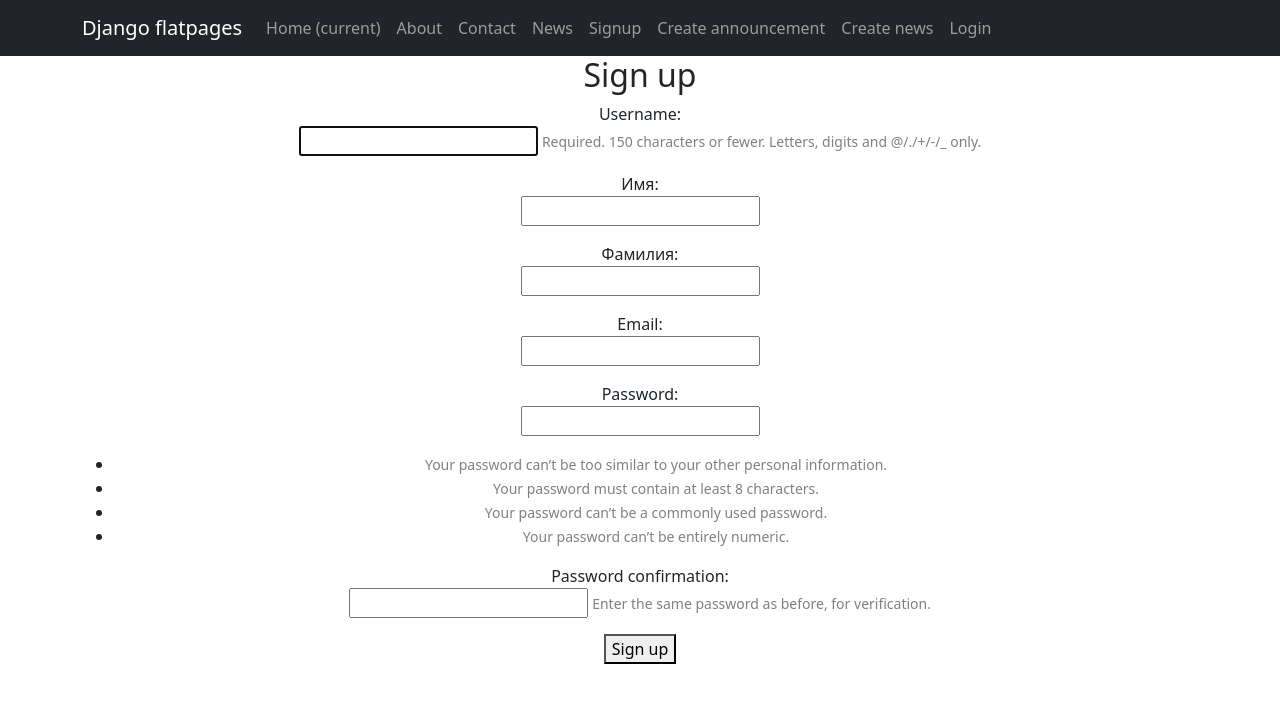
After one commit to AlexandrIlin117/MMORPG, a Django app: page /sitelogic/signup/ in a window 1280 px wide. The commit adds this page. Shown: the top 703 px of the page. Run offline with Django 4.2, Linux system fonts and the light colour scheme; some libraries are stand-ins or nearby versions.

Commit message:
ИТОГОВЫЙ ПРОЕКТ 20.7 J-03 V1.9

```diff
--- a/sitelogic/admin.py
+++ b/sitelogic/admin.py
@@ -1,8 +1,9 @@
 from django.contrib import admin
-from .models import Publication,Category,Reaction
+from .models import Publication,Category,Reaction,OneTimeCode
 
 
 # Register your models here.
 admin.site.register(Publication)
 admin.site.register(Category)
 admin.site.register(Reaction)
+admin.site.register(OneTimeCode)
--- a/sitelogic/forms.py
+++ b/sitelogic/forms.py
@@ -3,6 +3,7 @@ from .models import Publication
 from allauth.account.forms import SignupForm
 from django.contrib.auth.models import Group
 from django.contrib.auth.models import User
+from django.contrib.auth.forms import UserCreationForm
 
 class PublicationForm(forms.ModelForm):
    class Meta:
@@ -31,3 +32,18 @@ class UserForm(forms.ModelForm):
            'first_name',
            'last_name',
        ]
+
+class BaseRegisterForm(UserCreationForm):
+    email = forms.EmailField(label = "Email")
+    first_name = forms.CharField(label = "Имя")
+    last_name = forms.CharField(label = "Фамилия")
+    # Verification_code = forms.CharField(label="Проверочный код")
+
+    class Meta:
+        model = User
+        fields = ("username",
+                  "first_name",
+                  "last_name",
+                  "email",
+                  "password1",
+                  "password2", )
--- a/sitelogic/urls.py
+++ b/sitelogic/urls.py
@@ -2,6 +2,8 @@ from django.urls import path
 # Импортируем созданное нами представление
 from .views import PublicationCreate, PublicationList, PrivatePage,PublicationDelete,PublicationUpdate,ReactionDelete
 from  .views import send_reaction, change_status
+from django.contrib.auth.views import LoginView, LogoutView
+from .views import signup, verification_email,ver_email
 
 
 urlpatterns = [
@@ -19,4 +21,13 @@ urlpatterns = [
     path('<int:pk>', ReactionDelete.as_view(), name='reaction_delete'),
     path('news/send_reaction', send_reaction, name='send_reaction'),
     path('private_page/change_status', change_status, name='change_status'),
+
+    # path('login/',
+    #      LoginView.as_view(template_name = 'sign/login.html'),
+    #      name='login'),
+    # path('logout/',
+    #      LogoutView.as_view(template_name = 'sign/logout.html'),
+    #      name='logout'),
+    path('signup/',signup,name='signup'),
+    path('ver_email_page/verification_email',ver_email,name='ver_email_page'),
 ]
--- a/sitelogic/views.py
+++ b/sitelogic/views.py
@@ -7,11 +7,16 @@ from django.shortcuts import redirect
 from django.views.generic import TemplateView
 from django.urls import reverse_lazy
 from django.views.generic import ListView, DetailView, CreateView, UpdateView, DeleteView
-from .models import Publication, PublicationCategory, Category, Reaction
-from .forms import PublicationForm
+from .models import Publication, PublicationCategory, Category, Reaction, OneTimeCode, User
+from .forms import PublicationForm, BaseRegisterForm
 from .filters import PublicationFilter
 from django.core.mail import EmailMultiAlternatives # импортируем класс для создание объекта письма с html
 from django.template.loader import render_to_string # импортируем функцию, которая срендерит наш html в текст
+
+from django.shortcuts import render, redirect
+from django.contrib.auth import authenticate, login
+from django.contrib.auth.forms import UserCreationForm
+from django.utils.crypto import get_random_string
 # Create your views here.
 
 class PublicationList(ListView):
@@ -145,3 +150,90 @@ def change_status(request):
 
         return redirect('private_page_list')
     return redirect('private_page_list')
+
+
+def signup(request):
+    if request.method == "POST":
+        print("А вот сейчас POST")
+        form = BaseRegisterForm(request.POST)
+        if form.is_valid():
+            data = form
+            # print(form)
+            # verification_email(data)
+            # form.save()
+            # username = form.cleaned_data.get('username')
+            # password = form.cleaned_data.get('password1')
+            print(form.cleaned_data.get('email'))
+            print(form.cleaned_data.get('username'))
+            print(form.cleaned_data.get('first_name'))
+            print(form.cleaned_data.get('last_name'))
+            print(form.cleaned_data.get('password1'))
+            print(form.cleaned_data.get('password2'))
+            session_code = get_random_string(length=32)
+            OneTimeCode.objects.create(one_email=form.cleaned_data.get('email'),
+                                       one_username=form.cleaned_data.get('username'),
+                                       one_first_name=form.cleaned_data.get('first_name'),
+                                       one_last_name=form.cleaned_data.get('last_name'),
+                                       one_password=form.cleaned_data.get('password1'),
+                                       one_check_code=session_code,
+                                    )
+            # Отправляем код на почту;
+
+            html = render_to_string(
+                'send_code.html',
+                {'session_code': session_code,
+                 },
+                # передаем в шаблон любые переменные
+            )
+            msg = EmailMultiAlternatives(
+                subject=f'Код подтверждения!',
+                from_email='ilin.run1979@yandex.ru',
+                to=[form.cleaned_data.get('email')]  # отправляем всем из списка
+            )
+            msg.attach_alternative(html, 'text/html')
+            msg.send()
+
+            # user = authenticate(username=username, password=password)
+            # login(request, user)
+            return redirect('ver_email_page')
+        else:
+            print("Форма не валидна")
+            form = BaseRegisterForm()
+        return render(request, 'signup.html', {'form': form})
+    if request.method == "GET":
+        form = BaseRegisterForm()
+
+    return render(request, 'signup.html', {'form': form})
+
+
+def verification_email(data):
+    print(type(data))
+    print("тест")
+    inform = data
+    username = inform.cleaned_data.get('username')
+    password = inform.cleaned_data.get('password1')
+    print(username)
+    print(password)
+    ver_email()
+    input("Для продолжения намите Enter")
+    redirect('ver_email_page')
+    # return render('signup.html')
+
+def ver_email(request):
+    email = request.POST.get('email', None)
+    code = request.POST.get('code', None)
+    print(email)
+    print(code)
+    check_user = OneTimeCode.objects.all()
+    for next_user in check_user:
+        print(next_user)
+        if email == next_user.one_email and code == next_user.one_check_code:
+            user = User.objects.create_user(
+                username=next_user.one_username,
+                password=next_user.one_password,
+                first_name=next_user.one_first_name,
+                last_name=next_user.one_last_name,
+                email=next_user.one_email,
+            )
+            redirect('publication_list')
+    return render(request, 'ver_email_page.html')
--- a/templates/flatpages/default.html
+++ b/templates/flatpages/default.html
@@ -38,7 +38,7 @@
                    <a class="nav-link" href="/sitelogic/news/">News</a>
                </li>
                <li class="nav-item">
-                   <a class="nav-link" href="/news/search/">Search</a>
+                   <a class="nav-link" href="/sitelogic/signup/">Signup</a>
                </li>
                <li class="nav-item">
                    <a class="nav-link" href="/announcement/create/">Create announcement</a>
--- /dev/null
+++ b/templates/signup.html
@@ -0,0 +1,21 @@
+{% extends 'flatpages/default.html' %}
+
+{% block content %}
+  <h2>Sign up</h2>
+  <form method="post">
+    {% csrf_token %}
+    {% for field in form %}
+      <p>
+        {{ field.label_tag }}<br>
+        {{ field }}
+        {% if field.help_text %}
+          <small style="color: grey">{{ field.help_text }}</small>
+        {% endif %}
+        {% for error in field.errors %}
+          <p style="color: red">{{ error }}</p>
+        {% endfor %}
+      </p>
+    {% endfor %}
+    <button type="submit">Sign up</button>
+  </form>
+{% endblock %}
```
Also changed, not shown: sitelogic/models.py (+11 -0 lines), templates/send_code.html (added, +17 -0 lines), templates/ver_email_page.html (added, +20 -0 lines), db.sqlite3, sitelogic/migrations/0002_onetimecode.py (added).
